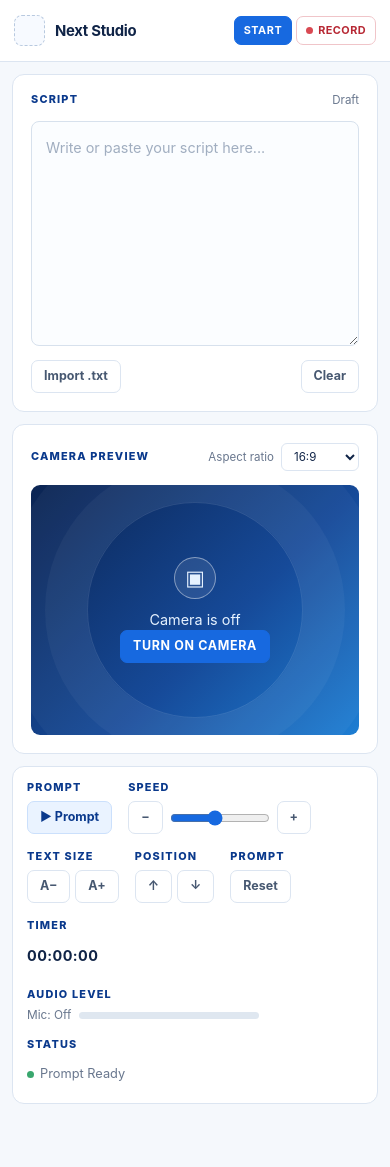
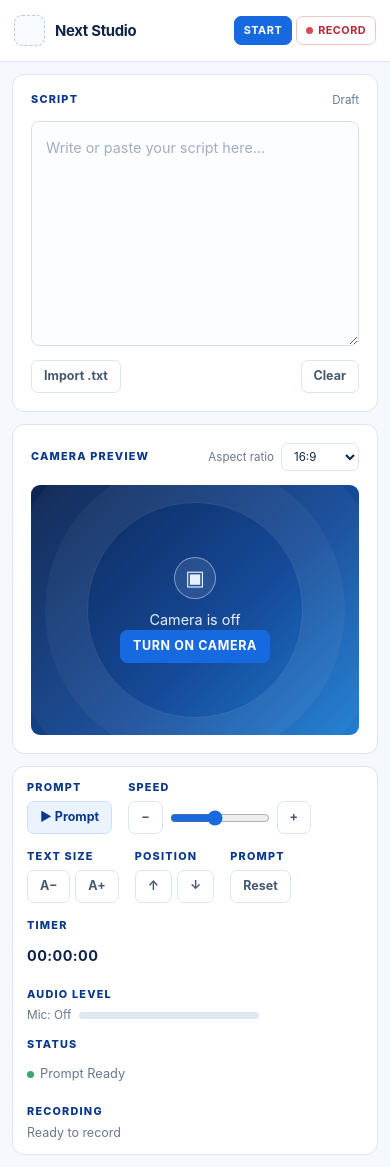
Before and after one commit to richardvelezcarpio-gif/Next-Studio-Teleprompter-Video-Recorder, a React (Vite) app in the folder next-studio-teleprompter/: page /studio in a window 390 px wide. Before the commit the page ends 1116 px from the top, so only its background shows below. Built offline with nearby package versions, Linux system fonts and the light colour scheme.

Commit message:
feat: add camera and microphone recording

```diff
--- a/next-studio-teleprompter/src/components/layout/AppHeader.tsx
+++ b/next-studio-teleprompter/src/components/layout/AppHeader.tsx
@@ -3,12 +3,14 @@ import { Button } from '../ui/Button'
 import type { useCamera } from '../../hooks/useCamera'
 import type { useMicrophone } from '../../hooks/useMicrophone'
 import type { useTeleprompter } from '../../hooks/useTeleprompter'
+import type { useRecorder } from '../../hooks/useRecorder'
 
 type CameraController = ReturnType<typeof useCamera>
 type MicrophoneController = ReturnType<typeof useMicrophone>
 type Teleprompter = ReturnType<typeof useTeleprompter>
+type Recorder = ReturnType<typeof useRecorder>
 
-export function AppHeader({ camera, microphone, script, teleprompter }: { camera: CameraController; microphone: MicrophoneController; script: string; teleprompter: Teleprompter }) {
+export function AppHeader({ camera, microphone, script, teleprompter, recorder }: { camera: CameraController; microphone: MicrophoneController; script: string; teleprompter: Teleprompter; recorder: Recorder }) {
   return (
     <header className="app-header">
       <Link to="/studio" className="brand" aria-label="Next Studio home">
@@ -22,15 +24,15 @@ export function AppHeader({ camera, microphone, script, teleprompter }: { camera
         <button className="header-link" type="button">Save</button>
       </nav>
       <nav className="header-settings" aria-label="Studio settings">
-        <button className="header-link" type="button" onClick={() => camera.stream ? camera.stopCamera() : camera.startCamera()}>{camera.stream ? 'Camera On' : 'Camera'}</button>
-        {camera.stream && camera.cameras.length > 1 && <label className="header-camera-select"><span className="sr-only">Select camera</span><select value={camera.selectedDeviceId} onChange={(event) => camera.selectCamera(event.target.value)}>{camera.cameras.map((device, index) => <option key={device.deviceId} value={device.deviceId}>{device.label || `Camera ${index + 1}`}</option>)}</select></label>}
-        <button className="header-link" type="button" onClick={() => microphone.isActive ? microphone.stopMicrophone() : microphone.startMicrophone()}>{microphone.isActive ? 'Mic On' : 'Mic Off'}</button>
-        {microphone.isActive && microphone.microphones.length > 1 && <label className="header-camera-select"><span className="sr-only">Select microphone</span><select value={microphone.selectedDeviceId} onChange={(event) => microphone.selectMicrophone(event.target.value)}>{microphone.microphones.map((device, index) => <option key={device.deviceId} value={device.deviceId}>{device.label || `Microphone ${index + 1}`}</option>)}</select></label>}
+        <button className="header-link" type="button" disabled={recorder.isRecording} onClick={() => camera.stream ? camera.stopCamera() : camera.startCamera()}>{camera.stream ? 'Camera On' : 'Camera'}</button>
+        {camera.stream && camera.cameras.length > 1 && <label className="header-camera-select"><span className="sr-only">Select camera</span><select disabled={recorder.isRecording} value={camera.selectedDeviceId} onChange={(event) => camera.selectCamera(event.target.value)}>{camera.cameras.map((device, index) => <option key={device.deviceId} value={device.deviceId}>{device.label || `Camera ${index + 1}`}</option>)}</select></label>}
+        <button className="header-link" type="button" disabled={recorder.isRecording} onClick={() => microphone.isActive ? microphone.stopMicrophone() : microphone.startMicrophone()}>{microphone.isActive ? 'Mic On' : 'Mic Off'}</button>
+        {microphone.isActive && microphone.microphones.length > 1 && <label className="header-camera-select"><span className="sr-only">Select microphone</span><select disabled={recorder.isRecording} value={microphone.selectedDeviceId} onChange={(event) => microphone.selectMicrophone(event.target.value)}>{microphone.microphones.map((device, index) => <option key={device.deviceId} value={device.deviceId}>{device.label || `Microphone ${index + 1}`}</option>)}</select></label>}
         <NavLink to="/settings" className="header-link">Settings</NavLink>
       </nav>
       <div className="header-cta">
         <Button variant="primary" onClick={() => teleprompter.toggle(script)}>{teleprompter.status === 'running' ? 'Pause' : teleprompter.status === 'paused' ? 'Resume' : 'Start'}</Button>
-        <Button variant="record"><span className="record-dot" />Record</Button>
+        <Button variant="record" onClick={() => recorder.isRecording ? recorder.stopRecording() : recorder.startRecording(camera.stream, microphone.stream)}><span className="record-dot" />{recorder.isRecording ? 'Stop' : 'Record'}</Button>
       </div>
     </header>
   )
--- a/next-studio-teleprompter/src/components/layout/AppLayout.tsx
+++ b/next-studio-teleprompter/src/components/layout/AppLayout.tsx
@@ -3,30 +3,34 @@ import { useEffect, useState } from 'react'
 import { useCamera } from '../../hooks/useCamera'
 import { useMicrophone } from '../../hooks/useMicrophone'
 import { useTeleprompter } from '../../hooks/useTeleprompter'
+import { useRecorder } from '../../hooks/useRecorder'
 import { AppHeader } from './AppHeader'
 
 export function AppLayout() {
   const camera = useCamera()
   const microphone = useMicrophone()
   const teleprompter = useTeleprompter()
+  const recorder = useRecorder()
   const [script, setScript] = useState('')
   const location = useLocation()
   const { stopCamera } = camera
   const { stopMicrophone } = microphone
   const { pause } = teleprompter
+  const { stopRecording } = recorder
 
   useEffect(() => {
     if (location.pathname !== '/studio') {
       stopCamera()
       stopMicrophone()
+      stopRecording()
       pause()
     }
-  }, [location.pathname, pause, stopCamera, stopMicrophone])
+  }, [location.pathname, pause, stopCamera, stopMicrophone, stopRecording])
 
   return (
     <div className="app-shell">
-      <AppHeader camera={camera} microphone={microphone} script={script} teleprompter={teleprompter} />
-      <main className="app-main"><Outlet context={{ camera, microphone, script, setScript, teleprompter }} /></main>
+      <AppHeader camera={camera} microphone={microphone} script={script} teleprompter={teleprompter} recorder={recorder} />
+      <main className="app-main"><Outlet context={{ camera, microphone, script, setScript, teleprompter, recorder }} /></main>
     </div>
   )
 }
--- a/next-studio-teleprompter/src/components/studio/CameraPreview.tsx
+++ b/next-studio-teleprompter/src/components/studio/CameraPreview.tsx
@@ -9,7 +9,7 @@ type Ratio = '16:9' | '9:16' | '1:1' | '4:5'
 const ratioValues: Record<Ratio, string> = { '16:9': '16 / 9', '9:16': '9 / 16', '1:1': '1 / 1', '4:5': '4 / 5' }
 
 type Teleprompter = ReturnType<typeof useTeleprompter>
-export function CameraPreview({ camera, script, teleprompter }: { camera: CameraController; script: string; teleprompter: Teleprompter }) {
+export function CameraPreview({ camera, script, teleprompter, isRecording }: { camera: CameraController; script: string; teleprompter: Teleprompter; isRecording: boolean }) {
   const videoRef = useRef<HTMLVideoElement>(null)
   const [ratio, setRatio] = useState<Ratio>('16:9')
 
@@ -20,7 +20,7 @@ export function CameraPreview({ camera, script, teleprompter }: { camera: Camera
   return <section className="studio-panel camera-panel" aria-labelledby="camera-title">
     <div className="panel-heading"><span className="eyebrow" id="camera-title">Camera Preview</span><label className="ratio-select">Aspect ratio<select value={ratio} onChange={(event) => setRatio(event.target.value as Ratio)} aria-label="Aspect ratio"><option>16:9</option><option>9:16</option><option>1:1</option><option>4:5</option></select></label></div>
     <div className="camera-surface" style={{ aspectRatio: ratioValues[ratio] }}>
-      {camera.stream ? <><video ref={videoRef} autoPlay playsInline muted /><Button className="camera-toggle" onClick={camera.stopCamera}>Turn Off Camera</Button></> : <div className="camera-placeholder">{camera.error ? <><p>{camera.error}</p><Button variant="primary" onClick={() => camera.startCamera()}>Try Again</Button></> : <><span className="camera-icon" aria-hidden="true">▣</span><p>Camera is off</p><Button variant="primary" disabled={camera.isLoading} onClick={() => camera.startCamera()}>{camera.isLoading ? 'Starting camera…' : 'Turn On Camera'}</Button></>}</div>}
+      {camera.stream ? <><video ref={videoRef} autoPlay playsInline muted /><Button className="camera-toggle" disabled={isRecording} onClick={camera.stopCamera}>Turn Off Camera</Button></> : <div className="camera-placeholder">{camera.error ? <><p>{camera.error}</p><Button variant="primary" onClick={() => camera.startCamera()}>Try Again</Button></> : <><span className="camera-icon" aria-hidden="true">▣</span><p>Camera is off</p><Button variant="primary" disabled={camera.isLoading} onClick={() => camera.startCamera()}>{camera.isLoading ? 'Starting camera…' : 'Turn On Camera'}</Button></>}</div>}
       <TeleprompterOverlay script={script} teleprompter={teleprompter} />
     </div>
   </section>
--- /dev/null
+++ b/next-studio-teleprompter/src/components/studio/RecordingPreview.tsx
@@ -0,0 +1,14 @@
+import { Button } from '../ui/Button'
+
+function extensionFor(mimeType: string) { return mimeType.includes('mp4') ? 'mp4' : 'webm' }
+
+export function RecordingPreview({ url, mimeType, onRecordAgain }: { url: string; mimeType: string; onRecordAgain: () => void }) {
+  const download = () => {
+    const date = new Date().toISOString().replace(/[:.]/g, '-').slice(0, 19)
+    const anchor = document.createElement('a')
+    anchor.href = url
+    anchor.download = `next-studio-recording-${date}.${extensionFor(mimeType)}`
+    anchor.click()
+  }
+  return <section className="recording-preview" aria-labelledby="recording-preview-title"><div><span className="eyebrow">Recording complete</span><h2 id="recording-preview-title">Recording Preview</h2></div><video controls src={url} /><div className="recording-preview-actions"><Button onClick={download}>Download Video</Button><Button variant="primary" onClick={onRecordAgain}>Record Again</Button></div></section>
+}
--- a/next-studio-teleprompter/src/components/studio/StudioControls.tsx
+++ b/next-studio-teleprompter/src/components/studio/StudioControls.tsx
@@ -1,19 +1,24 @@
 import { Button } from '../ui/Button'
 import type { useMicrophone } from '../../hooks/useMicrophone'
 import type { useTeleprompter } from '../../hooks/useTeleprompter'
+import type { useRecorder } from '../../hooks/useRecorder'
 
 type MicrophoneController = ReturnType<typeof useMicrophone>
 type Teleprompter = ReturnType<typeof useTeleprompter>
+type Recorder = ReturnType<typeof useRecorder>
 
-export function StudioControls({ microphone, teleprompter, script }: { microphone: MicrophoneController; teleprompter: Teleprompter; script: string }) {
+function formatTime(seconds: number) { return new Date(seconds * 1000).toISOString().slice(11, 19) }
+
+export function StudioControls({ microphone, teleprompter, script, recorder }: { microphone: MicrophoneController; teleprompter: Teleprompter; script: string; recorder: Recorder }) {
   return <section className="studio-controls" aria-label="Studio controls">
     <div className="control-group"><span className="control-label">Prompt</span><Button className="prompt-button" onClick={() => teleprompter.toggle(script)}>{teleprompter.status === 'running' ? 'Ⅱ Pause' : teleprompter.status === 'paused' ? '▶ Resume' : '▶ Prompt'}</Button></div>
     <div className="control-group"><span className="control-label">Speed</span><div className="inline-controls"><Button onClick={() => teleprompter.setSpeed(Math.max(1, teleprompter.speed - 1))}>−</Button><input aria-label="Prompt speed" type="range" min="1" max="10" value={teleprompter.speed} onChange={(event) => teleprompter.setSpeed(Number(event.target.value))} /><Button onClick={() => teleprompter.setSpeed(Math.min(10, teleprompter.speed + 1))}>+</Button></div></div>
     <div className="control-group"><span className="control-label">Text Size</span><div className="inline-controls"><Button onClick={teleprompter.decreaseTextSize}>A−</Button><Button onClick={teleprompter.increaseTextSize}>A+</Button></div></div>
     <div className="control-group"><span className="control-label">Position</span><div className="inline-controls"><Button onClick={teleprompter.moveUp}>↑</Button><Button onClick={teleprompter.moveDown}>↓</Button></div></div>
     <div className="control-group"><span className="control-label">Prompt</span><Button onClick={teleprompter.reset}>Reset</Button></div>
-    <div className="control-group"><span className="control-label">Timer</span><strong className="timer">00:00:00</strong></div>
+    <div className="control-group"><span className="control-label">Timer</span><strong className="timer">{formatTime(recorder.elapsedSeconds)}</strong></div>
     <div className="control-group mic-meter"><span className="control-label">Audio Level</span><div className="meter-row"><span className={microphone.isActive ? 'mic-state active' : 'mic-state'}>Mic: {microphone.isActive ? 'On' : 'Off'}</span><div className="level-meter" aria-label={`Audio level ${microphone.level}%`}><span style={{ width: `${microphone.level}%` }} /></div></div>{microphone.error && <button type="button" className="meter-error" onClick={() => microphone.startMicrophone()}>Try Again</button>}</div>
     <div className="control-group status"><span className="control-label">Status</span><span className="status-value"><i />Prompt {teleprompter.status}</span>{teleprompter.message && <span className="prompter-message">{teleprompter.message}</span>}</div>
+    <div className="control-group recording-status"><span className="control-label">Recording</span><span className={recorder.isRecording ? 'recording-value active' : 'recording-value'}>{recorder.isRecording ? '● Recording' : recorder.status === 'complete' ? 'Recording complete' : recorder.error || 'Ready to record'}</span></div>
   </section>
 }
--- /dev/null
+++ b/next-studio-teleprompter/src/hooks/useRecorder.ts
@@ -0,0 +1,114 @@
+import { useCallback, useEffect, useRef, useState } from 'react'
+
+type RecorderStatus = 'ready' | 'recording' | 'complete' | 'error'
+
+function supportedMimeType() {
+  if (typeof MediaRecorder === 'undefined') return ''
+  return ['video/webm;codecs=vp9,opus', 'video/webm;codecs=vp8,opus', 'video/webm'].find((type) => MediaRecorder.isTypeSupported(type)) || ''
+}
+
+export function useRecorder() {
+  const recorderRef = useRef<MediaRecorder | null>(null)
+  const chunksRef = useRef<Blob[]>([])
+  const timerRef = useRef<number | null>(null)
+  const urlRef = useRef<string | null>(null)
+  const [status, setStatus] = useState<RecorderStatus>('ready')
+  const [elapsedSeconds, setElapsedSeconds] = useState(0)
+  const [recordedUrl, setRecordedUrl] = useState<string | null>(null)
+  const [mimeType, setMimeType] = useState('video/webm')
+  const [error, setError] = useState('')
+
+  const clearTimer = useCallback(() => {
+    if (timerRef.current !== null) window.clearInterval(timerRef.current)
+    timerRef.current = null
+  }, [])
+
+  const revokeUrl = useCallback(() => {
+    if (urlRef.current) URL.revokeObjectURL(urlRef.current)
+    urlRef.current = null
+    setRecordedUrl(null)
+  }, [])
+
+  const startRecording = useCallback((cameraStream: MediaStream | null, microphoneStream: MediaStream | null) => {
+    if (!cameraStream?.getVideoTracks().length) {
+      setError('Turn on your camera before recording.')
+      setStatus('error')
+      return
+    }
+    if (typeof MediaRecorder === 'undefined') {
+      setError('Recording is not supported in this browser.')
+      setStatus('error')
+      return
+    }
+    try {
+      revokeUrl()
+      chunksRef.current = []
+      setElapsedSeconds(0)
+      setError('')
+      const recordingStream = new MediaStream([
+        ...cameraStream.getVideoTracks(),
+        ...(microphoneStream?.getAudioTracks() || []),
+      ])
+      const preferredType = supportedMimeType()
+      const recorder = preferredType ? new MediaRecorder(recordingStream, { mimeType: preferredType }) : new MediaRecorder(recordingStream)
+      recorderRef.current = recorder
+      setMimeType(recorder.mimeType || preferredType || 'video/webm')
+      recorder.ondataavailable = (event) => {
+        if (event.data.size > 0) chunksRef.current.push(event.data)
+      }
+      recorder.onstop = () => {
+        clearTimer()
+        if (!chunksRef.current.length) {
+          setError('Unable to create recording.')
+          setStatus('error')
+          return
+        }
+        const blob = new Blob(chunksRef.current, { type: recorder.mimeType || preferredType || 'video/webm' })
+        const nextUrl = URL.createObjectURL(blob)
+        urlRef.current = nextUrl
+        setRecordedUrl(nextUrl)
+        setStatus('complete')
+        recorderRef.current = null
+      }
+      recorder.onerror = () => {
+        clearTimer()
+        setError('Unable to record video.')
+        setStatus('error')
+        recorderRef.current = null
+      }
+      recorder.start(250)
+      setStatus('recording')
+      timerRef.current = window.setInterval(() => setElapsedSeconds((seconds) => seconds + 1), 1000)
+    } catch {
+      setError('Unable to start recording.')
+      setStatus('error')
+    }
+  }, [clearTimer, revokeUrl])
+
+  const stopRecording = useCallback(() => {
+    try {
+      if (recorderRef.current?.state === 'recording') recorderRef.current.stop()
+    } catch {
+      clearTimer()
+      setError('Unable to stop recording.')
+      setStatus('error')
+    }
+  }, [clearTimer])
+
+  const resetRecording = useCallback(() => {
+    clearTimer()
+    revokeUrl()
+    chunksRef.current = []
+    setElapsedSeconds(0)
+    setError('')
+    setStatus('ready')
+  }, [clearTimer, revokeUrl])
+
+  useEffect(() => () => {
+    clearTimer()
+    if (recorderRef.current?.state === 'recording') recorderRef.current.stop()
+    if (urlRef.current) URL.revokeObjectURL(urlRef.current)
+  }, [clearTimer])
+
+  return { status, elapsedSeconds, recordedUrl, mimeType, error, isRecording: status === 'recording', startRecording, stopRecording, resetRecording }
+}
--- a/next-studio-teleprompter/src/pages/StudioPage.tsx
+++ b/next-studio-teleprompter/src/pages/StudioPage.tsx
@@ -6,12 +6,15 @@ import { StudioControls } from '../components/studio/StudioControls'
 import type { useCamera } from '../hooks/useCamera'
 import type { useMicrophone } from '../hooks/useMicrophone'
 import type { useTeleprompter } from '../hooks/useTeleprompter'
+import type { useRecorder } from '../hooks/useRecorder'
+import { RecordingPreview } from '../components/studio/RecordingPreview'
 
 type CameraController = ReturnType<typeof useCamera>
 type MicrophoneController = ReturnType<typeof useMicrophone>
 type Teleprompter = ReturnType<typeof useTeleprompter>
+type Recorder = ReturnType<typeof useRecorder>
 
 export function StudioPage() {
-  const { camera, microphone, script, setScript, teleprompter } = useOutletContext<{ camera: CameraController; microphone: MicrophoneController; script: string; setScript: (script: string) => void; teleprompter: Teleprompter }>()
-  return <div className="studio-page"><div className="studio-workspace"><ScriptPanel value={script} onChange={setScript} disabled={teleprompter.status === 'running'} /><CameraPreview camera={camera} script={script} teleprompter={teleprompter} /></div><StudioControls microphone={microphone} teleprompter={teleprompter} script={script} /></div>
+  const { camera, microphone, script, setScript, teleprompter, recorder } = useOutletContext<{ camera: CameraController; microphone: MicrophoneController; script: string; setScript: (script: string) => void; teleprompter: Teleprompter; recorder: Recorder }>()
+  return <div className="studio-page"><div className="studio-workspace"><ScriptPanel value={script} onChange={setScript} disabled={teleprompter.status === 'running'} /><CameraPreview camera={camera} script={script} teleprompter={teleprompter} isRecording={recorder.isRecording} /></div><StudioControls microphone={microphone} teleprompter={teleprompter} script={script} recorder={recorder} />{recorder.recordedUrl && <RecordingPreview url={recorder.recordedUrl} mimeType={recorder.mimeType} onRecordAgain={recorder.resetRecording} />}</div>
 }
```
Also changed, not shown: next-studio-teleprompter/src/styles/globals.css.
